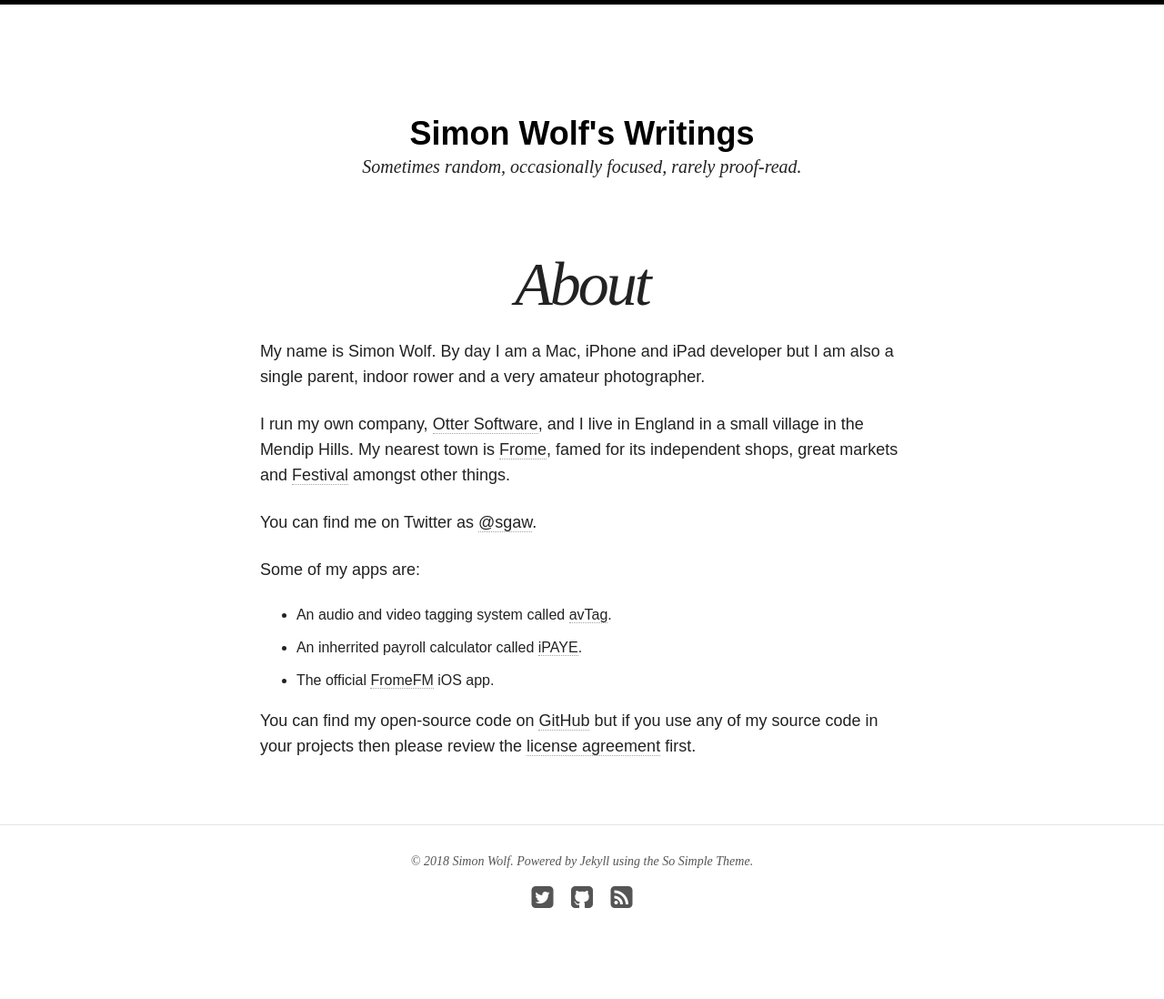
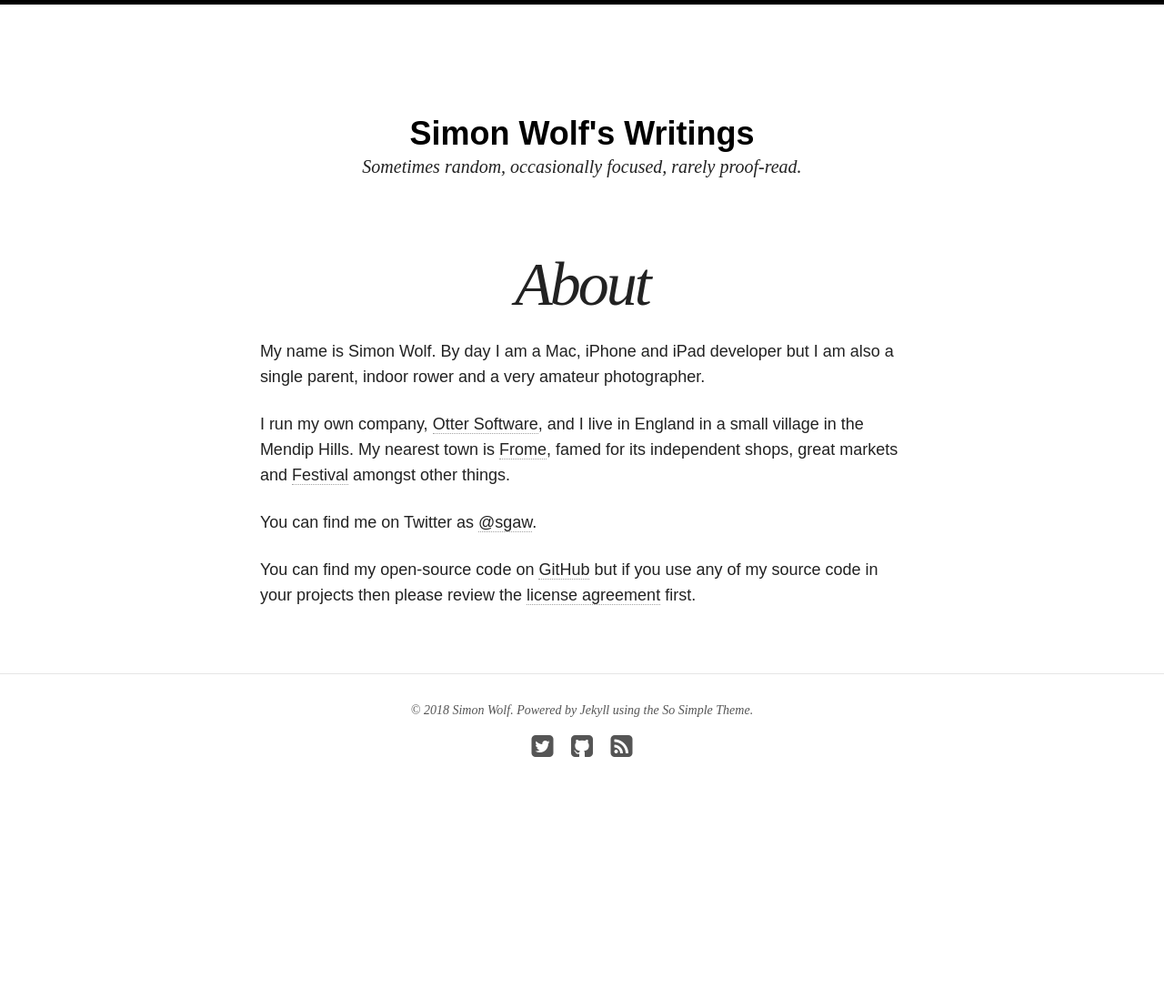
Before and after one commit to ottersoftware/ottersoftware.github.io, a Jekyll site: the page built from about/index.md, in a window 1280 px wide. Shown: the whole page at 91% size. Built offline with Jekyll 4.4.1, drawn with Linux system fonts in a browser that asks for light colours; nearby versions of some CDN libraries; after the commit the page ends 932 px from its top, so only the background shows below that.

Commit message:
Minor updates.

```diff
--- a/about/index.md
+++ b/about/index.md
@@ -10,10 +10,4 @@
 
 You can find me on Twitter as [@sgaw](https://twitter.com/sgaw).
 
-Some of my apps are:
-
-* An audio and video tagging system called [avTag](http://avtag.it).
-* An inherrited payroll calculator called [iPAYE](http://www.ottersoftware.com/ipaye/index.html).
-* The official [FromeFM](https://itunes.apple.com/gb/app/fromefm/id948308814?mt=8) iOS app.
-
 You can find my open-source code on [GitHub](https://github.com/ottersoftware) but if you use any of my source code in your projects then please review the [license agreement](http://swwritings.com/licenseagreement) first.
```
Also changed, not shown: _posts/2017-05-25-python-resources.md (+1 -3 lines), images/sw_avatar.jpg.
